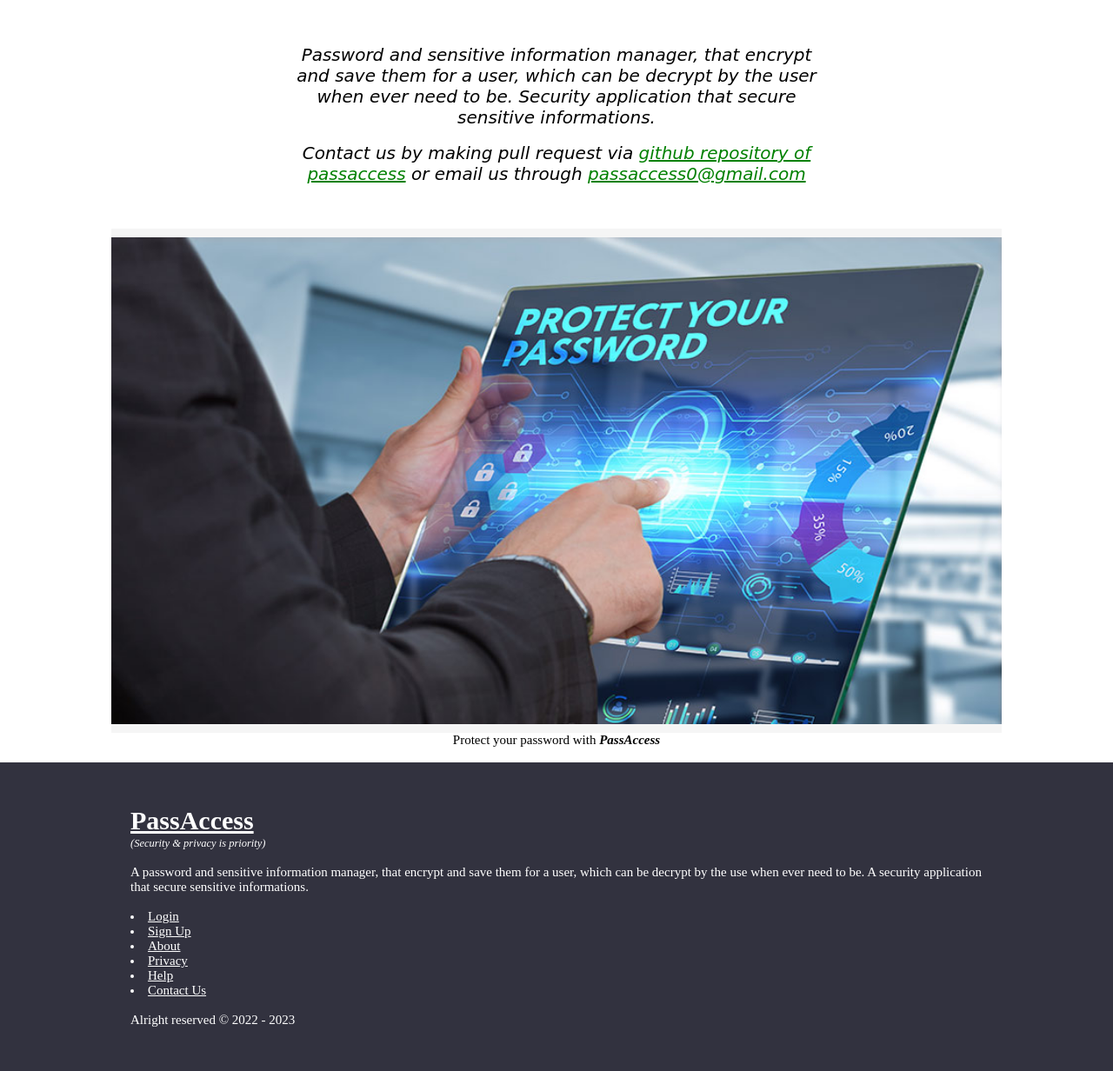
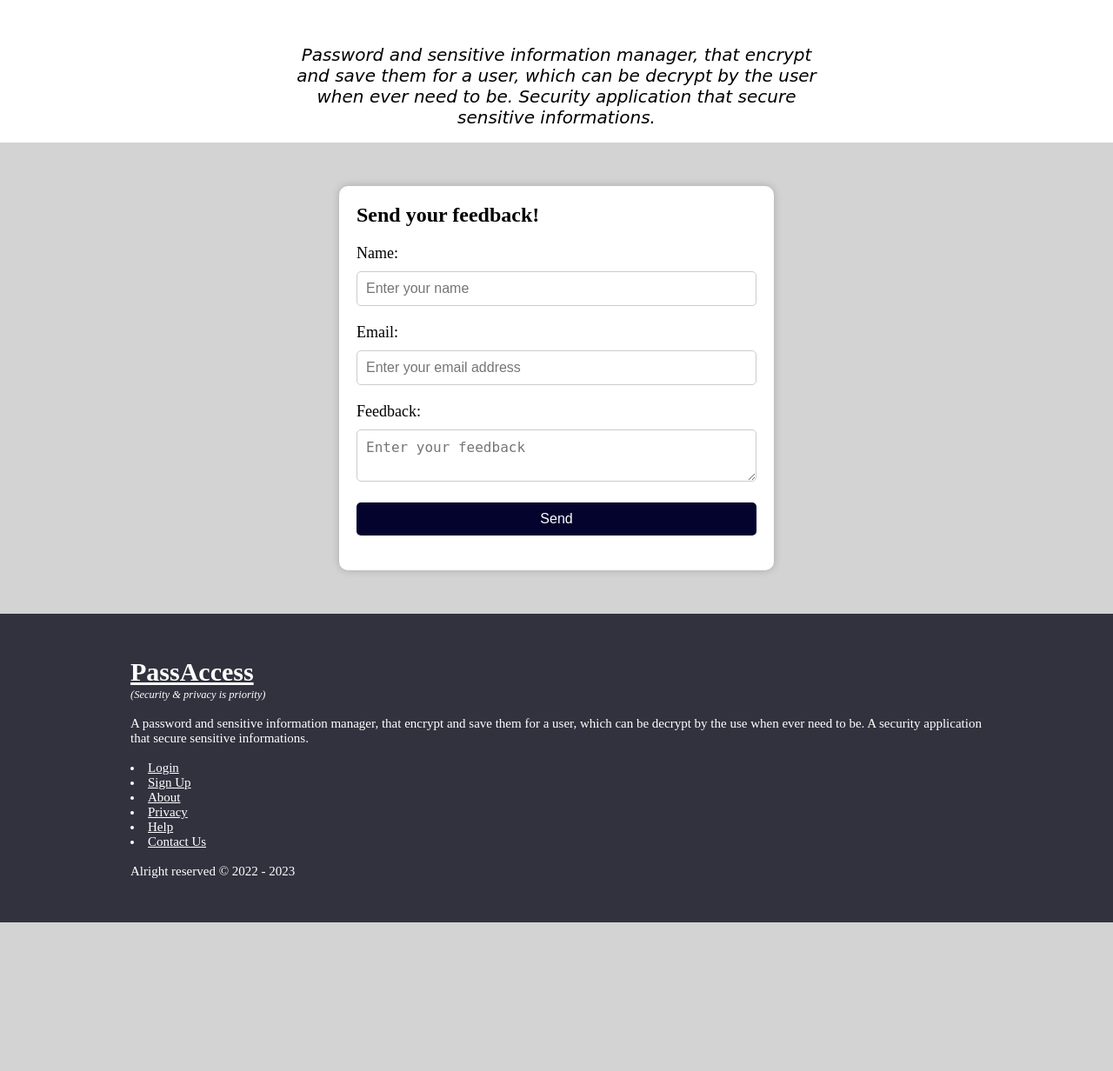
Before and after one commit to usmanmusa1920/pass-access, a Django app: page /contact_us/ in a window 1280 px wide. Shown: the part 183-1415 px from the top of the page at 87% size. After the commit the page ends 1244 px from the top, so only its background shows below. Run offline with Django 4.2, Linux system fonts and the light colour scheme; parts of the project's set-up code (start-up, migrations or seed data) failed here and were passed over.

Commit message:
update contact us page

```diff
--- a/static/css/landing.css
+++ b/static/css/landing.css
@@ -122,3 +122,60 @@
 .form{
   display: none;
 }
+
+/* css style for feedback.html page */
+.feedback-container{
+  margin: 50px auto;
+  max-width: 500px;
+  padding: 20px;
+  border-radius: 10px;
+  box-shadow: 0 0 10px rgba(0, 0, 0, 0.2);
+  background: white;
+}
+
+@media only screen and (max-width: 700px){
+  .feedback-container{
+    margin: 10px;
+  }
+}
+
+@media only screen and (max-width: 1050px){
+  .feedback-container{
+    margin: 10px;
+  }
+}
+
+.feedback-container h2{
+  font-size: 24px;
+  margin-bottom: 20px;
+}
+
+.feedback-container label{
+  display: block;
+  margin-bottom: 10px;
+  font-size: 18px;
+}
+
+.feedback-container input,
+.feedback-container textarea{
+  width: 100%;
+  padding: 10px;
+  font-size: 16px;
+  border-radius: 5px;
+  border: 1px solid #ccc;
+  margin-bottom: 20px;
+}
+
+.feedback-container input[type="submit"]{
+  background-color: rgb(3, 3, 45);
+  color: #fff;
+  padding: 10px 20px;
+  font-size: 16px;
+  border: none;
+  border-radius: 5px;
+  cursor: pointer;
+}
+
+.feedback-container input[type="submit"]:hover{
+  background-color: #0069d9;
+}
--- a/templates/account/contact_us.html
+++ b/templates/account/contact_us.html
@@ -27,15 +27,22 @@
       <br>
       <p class="pp">Password and sensitive information manager, that encrypt and save them for a user, which can be decrypt by the user when ever need to be. Security application that secure sensitive informations.</p>
       <br>
-      <p class="pp">Contact us by making pull request via <a href="https://github.com/usmanmusa1920/passaccess" class="alert_col_info">github repository of passaccess</a> or email us through <a href="mailto:passaccess0@gmail.com" class="alert_col_info">passaccess0@gmail.com</a></p>
-      <br>
-      <br>
-      <br>
-      <div class="two">
-        <img src="{% static 'css/img/password-protection-hero-image.jpg' %}" alt="">
-      </div>
-      <p>Protect your password with <b><i>PassAccess</i></b></p>
-      <br>
     </div>
   </div>
+  <div class="feedback-container">
+    <h2>Send your feedback!</h2>
+    <form action="mailto:usmanmusa1920@gmail.com" method="post">
+    <!-- <form action="mailto:passaccess0@gmail.com" method="post"> -->
+      <label for="name">Name:</label>
+      <input type="text" id="name" name="name" placeholder="Enter your name" required>
+
+      <label for="email">Email:</label>
+      <input type="email" id="email" name="email" placeholder="Enter your email address" required>
+
+      <label for="feedback">Feedback:</label>
+      <textarea id="feedback" name="feedback" placeholder="Enter your feedback" required></textarea>
+
+      <input type="submit" value="Send">
+    </form>
+  </div>
 {% endblock main %}
```
Also changed, not shown: templates/account/help.html (+17 -8 lines).
